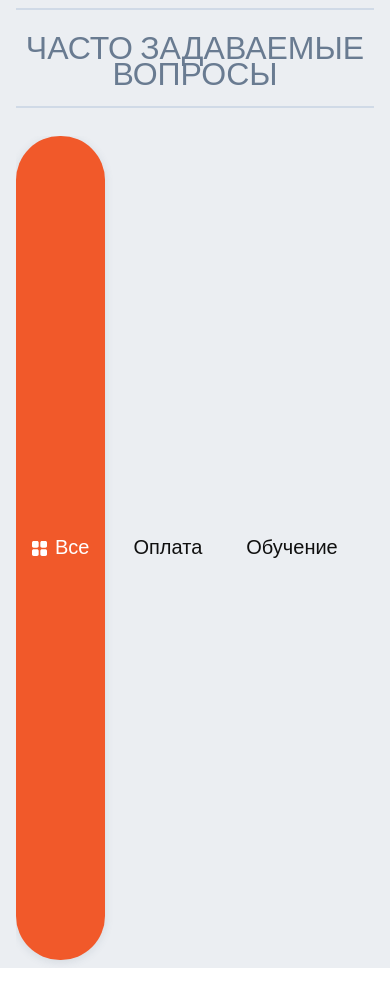
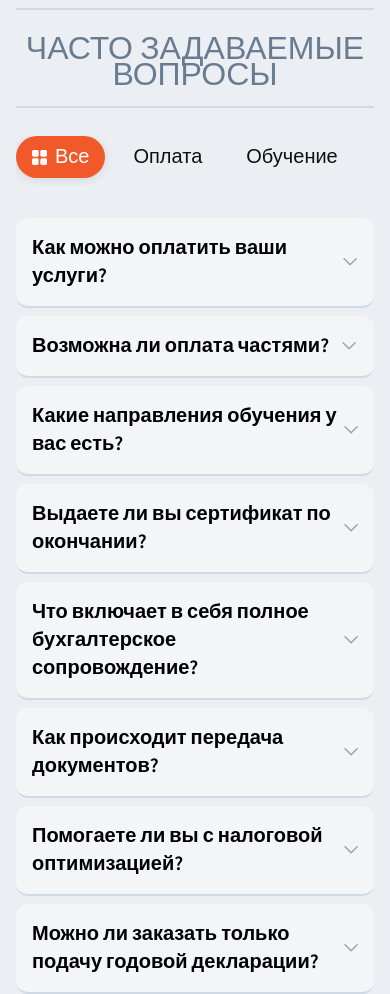
Before and after one commit to Serginho915/Plameli, a Next.js app in the folder frontend/: page /ru in a window 390 px wide. Shown: the part 6220-7214 px from the top of the page. Before the commit the page ends 7188 px from the top, so only its background shows below. Built offline with nearby package versions, Linux system fonts and the light colour scheme.

Commit message:
Faq swection responsive

```diff
--- a/frontend/src/components/sections/HomePage/FAQ/FAQ.module.scss
+++ b/frontend/src/components/sections/HomePage/FAQ/FAQ.module.scss
@@ -34,8 +34,8 @@
     gap: 24px;
     justify-content: space-between;
 
-
     @include down("tablet") {
+        flex-direction: column;
         gap: 32px;
     }
 
@@ -48,7 +48,6 @@
     display: flex;
     flex-direction: column;
     gap: 12px;
-    min-width: 154px;
     flex-shrink: 0;
     width: fit-content;
 
@@ -130,7 +129,6 @@
     width: 100%;
     max-width: 916px;
 
-
     @include down("tablet") {
         gap: 8px;
     }
@@ -196,7 +194,8 @@
     display: flex;
     justify-content: center;
     align-items: center;
-    transition: transform 0.3s ease;
+    color: #94A3B8;
+    transition: all 0.3s ease;
 
     svg {
         width: 18.99px;
@@ -214,7 +213,9 @@
     }
 
     .isOpen & {
-        transform: rotate(180deg);
+        opacity: 0;
+        visibility: hidden;
+        pointer-events: none;
     }
 }
 
@@ -250,6 +251,10 @@
         line-height: 28px;
     }
 
+    @include down("mobile-large") {
+        line-height: 28px;
+    }
+
     @include down("mobile") {
         font-size: 16px;
         line-height: 24px;
@@ -262,6 +267,10 @@
     display: flex;
     justify-content: center;
     align-items: center;
+    transform: rotate(180deg);
+    color: #94A3B8;
+    cursor: pointer;
+    transition: all 0.3s ease;
 
     svg {
         width: 18.99px;
--- a/frontend/src/components/sections/HomePage/FAQ/FAQ.translations.ts
+++ b/frontend/src/components/sections/HomePage/FAQ/FAQ.translations.ts
@@ -30,34 +30,44 @@ export const translations: ComponentTranslations<FAQTranslations> = {
     },
     items: [
       {
-        category: "all",
-        question: "Какую одежду мне сегодня надеть?",
-        answer: "In the realm of digital dreams, pixels dance and weave stories untold, crafting vibrant tapestries of light and shadow that captivate the wandering eye and spark the imagination's flame."
+        category: "payment",
+        question: "Как можно оплатить ваши услуги?",
+        answer: "Мы принимаем оплату банковскими картами, через системы онлайн-банкинга, а также по безналичному расчету для юридических лиц."
       },
       {
-        category: "all",
-        question: "Как поддержать мотивацию в течение дня?",
-        answer: "Inner sparks ignite with every small victory, fueling determination as challenges transform into stepping stones toward success."
+        category: "payment",
+        question: "Возможна ли оплата частями?",
+        answer: "Да, для длительных курсов обучения и комплексных бухгалтерских услуг мы предлагаем гибкие графики оплаты и рассрочку."
       },
       {
-        category: "all",
-        question: "Что помогает снять стресс после работы?",
-        answer: "Evening whispers of tranquility unfold as serene moments cradle the mind, releasing tension and inviting peaceful rest."
+        category: "education",
+        question: "Какие направления обучения у вас есть?",
+        answer: "Мы специализируемся на курсах по современному бухгалтерскому учету, налоговому законодательству и финансовой грамотности для предпринимателей."
       },
       {
-        category: "all",
-        question: "Какие привычки улучшают креативность?",
-        answer: "Imagination blooms when curiosity dances freely, painting vivid ideas on the canvas of an inspired mind."
+        category: "education",
+        question: "Выдаете ли вы сертификат по окончании?",
+        answer: "По завершении любого обучающего курса наши студенты получают официальный сертификат, подтверждающий их квалификацию."
       },
       {
-        category: "all",
-        question: "Как лучше организовать рабочее пространство?",
-        answer: "Order and simplicity harmonize, crafting a sanctuary where thoughts flow effortlessly and productivity thrives."
+        category: "accounting",
+        question: "Что включает в себя полное бухгалтерское сопровождение?",
+        answer: "Оно включает ведение первичной документации, расчет заработной платы, подготовку и сдачу отчетности, а также консультации по текущим вопросам."
       },
       {
-        category: "all",
-        question: "Стоит ли сегодня взять зонт?",
-        answer: "Beneath the silver clouds, whispers of rain prepare to kiss the earth, painting droplets of life upon the canvas of a bustling city that never sleeps."
+        category: "accounting",
+        question: "Как происходит передача документов?",
+        answer: "Мы работаем через системы электронного документооборота, что позволяет обмениваться файлами мгновенно и безопасно из любой точки."
+      },
+      {
+        category: "taxes",
+        question: "Помогаете ли вы с налоговой оптимизацией?",
+        answer: "Да, наши эксперты анализируют ваш бизнес и предлагают законные способы снижения налоговой нагрузки в рамках текущего законодательства."
+      },
+      {
+        category: "taxes",
+        question: "Можно ли заказать только подачу годовой декларации?",
+        answer: "Конечно, мы предоставляем как разовые услуги по подготовке деклараций, так и полноценное налоговое сопровождение в течение года."
       }
     ]
   },
@@ -72,34 +82,44 @@ export const translations: ComponentTranslations<FAQTranslations> = {
     },
     items: [
       {
-        category: "all",
-        question: "Какви дрехи да облека днес?",
-        answer: "In the realm of digital dreams, pixels dance and weave stories untold, crafting vibrant tapestries of light and shadow that captivate the wandering eye and spark the imagination's flame."
+        category: "payment",
+        question: "Как мога да платя за вашите услуги?",
+        answer: "Приемаме плащания с банкови карти, чрез системи за онлайн банкиране, както и по банков път за юридически лица."
       },
       {
-        category: "all",
-        question: "Как да поддържам мотивацията си през деня?",
-        answer: "Inner sparks ignite with every small victory, fueling determination as challenges transform into stepping stones toward success."
+        category: "payment",
+        question: "Възможно ли е плащане на вноски?",
+        answer: "Да, за дългосрочни курсове на обучение и комплексни счетоводни услуги предлагаме гъвкави графици на плащане и разсрочване."
       },
       {
-        category: "all",
-        question: "Какво помага за облекчаване на стреса след работа?",
-        answer: "Evening whispers of tranquility unfold as serene moments cradle the mind, releasing tension and inviting peaceful rest."
+        category: "education",
+        question: "Какви направления на обучение предлагате?",
+        answer: "Специализираме в курсове по съвременно счетоводство, данъчно законодателство и финансова грамотност за предприемачи."
       },
       {
-        category: "all",
-        question: "Какви навици подобряват креативността?",
-        answer: "Imagination blooms when curiosity dances freely, painting vivid ideas on the canvas of an inspired mind."
+        category: "education",
+        question: "Издавате ли сертификат след завършване?",
+        answer: "След завършване на всеки обучителен курс нашите студенти получават официален сертификат, потвърждаващ тяхната квалификация."
       },
       {
-        category: "all",
-        question: "Как най-добре да организирам работното си пространство?",
-        answer: "Order and simplicity harmonize, crafting a sanctuary where thoughts flow effortlessly and productivity thrives."
+        category: "accounting",
+        question: "Какво включва пълното счетоводно обслужване?",
+        answer: "То включва обработка на първични документи, изчисляване на работни заплати, изготвяне и подаване на отчети, както и консултации по текущи въпроси."
       },
       {
-        category: "all",
-        question: "Трябва ли да взема чадър днес?",
-        answer: "Beneath the silver clouds, whispers of rain prepare to kiss the earth, painting droplets of life upon the canvas of a bustling city that never sleeps."
+        category: "accounting",
+        question: "Как става прехвърлянето на документи?",
+        answer: "Работим чрез системи за електронен документооборот, което позволява мигновен и безопасен обмен на файлове от всяка точка."
+      },
+      {
+        category: "taxes",
+        question: "Помогате ли с данъчната оптимизация?",
+        answer: "Да, нашите експерти анализират вашия бизнес и предлагат законни начини за намаляване на данъчната тежест в рамките на текущото законодателство."
+      },
+      {
+        category: "taxes",
+        question: "Мога ли да поръчам само подаване на годишна декларация?",
+        answer: "Разбира се, предоставяме както еднократни услуги по изготвяне на декларации, така и пълно данъчно обслужване през цялата година."
       }
     ]
   }
--- a/frontend/src/components/sections/HomePage/FAQ/FAQ.tsx
+++ b/frontend/src/components/sections/HomePage/FAQ/FAQ.tsx
@@ -83,7 +83,10 @@ export const FAQ = () => {
                     >
                       <div className={styles.answerBox}>
                         <p className={styles.answerText}>{item.answer}</p>
-                        <div className={styles.answerIcon}>
+                        <div
+                          className={styles.answerIcon}
+                          onClick={() => toggleItem(index)}
+                        >
                           <svg
                             viewBox="0 0 19 11"
                             fill="none"
```
